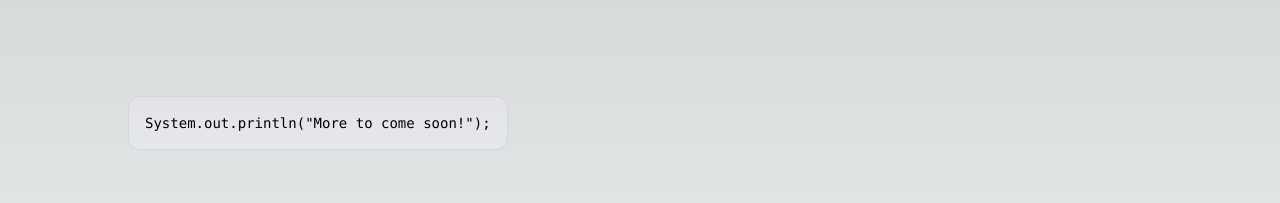
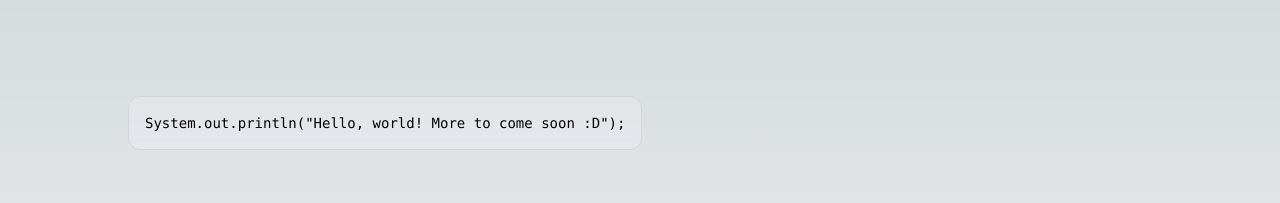
Before and after one commit to scooternew/scooternew, a Next.js app: page / in a window 1280 px wide. Shown: the top 203 px of the page. Built offline with nearby package versions, Linux system fonts and the light colour scheme.

Commit message:
Update title font and use react state in grid component.

```diff
--- a/app/crossword/Grid.tsx
+++ b/app/crossword/Grid.tsx
@@ -1,6 +1,11 @@
+'use client'
+
 import Cell from './Cell';
 
+import { useState } from 'react'
+
 export default function Grid() {
+    const [gridSize, setGridSize] = useState({width: 15, height: 15});
     return (
         <Cell />
     );
--- a/app/page.tsx
+++ b/app/page.tsx
@@ -5,7 +5,7 @@ export default function Home() {
     <main className="flex min-h-screen flex-col items-center justify-between p-24">
       <div className="z-10 max-w-5xl w-full items-center justify-between font-mono text-sm lg:flex">
         <p className="fixed left-0 top-0 flex w-full justify-center border-b border-gray-300 bg-gradient-to-b from-zinc-200 pb-6 pt-8 backdrop-blur-2xl dark:border-neutral-800 dark:bg-zinc-800/30 dark:from-inherit lg:static lg:w-auto  lg:rounded-xl lg:border lg:bg-gray-200 lg:p-4 lg:dark:bg-zinc-800/30">
-          <code className="font-mono">System.out.println("More to come soon!");</code>
+          <code className="font-mono">System.out.println("Hello, world! More to come soon :D");</code>
         </p>
       </div>
     </main>
```
